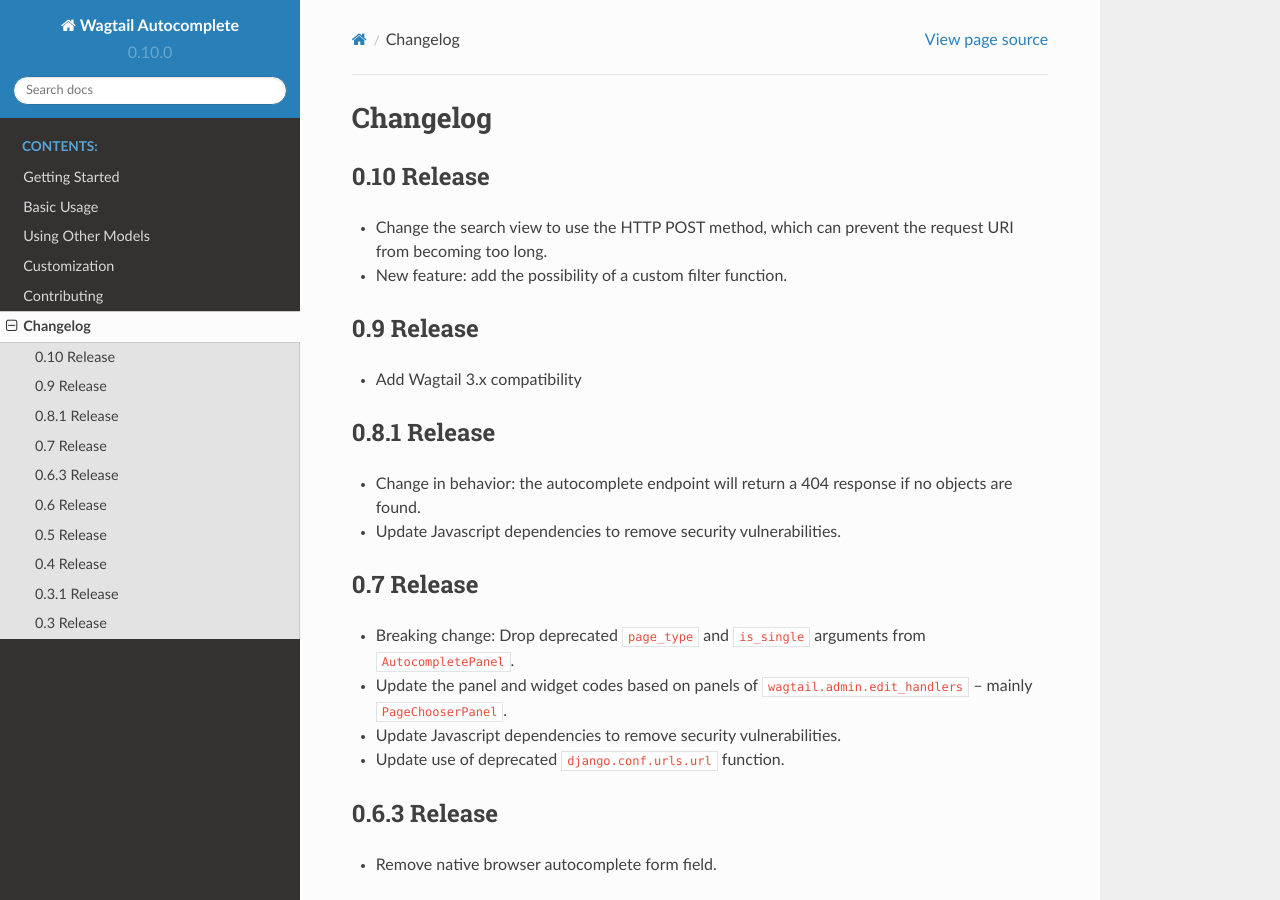
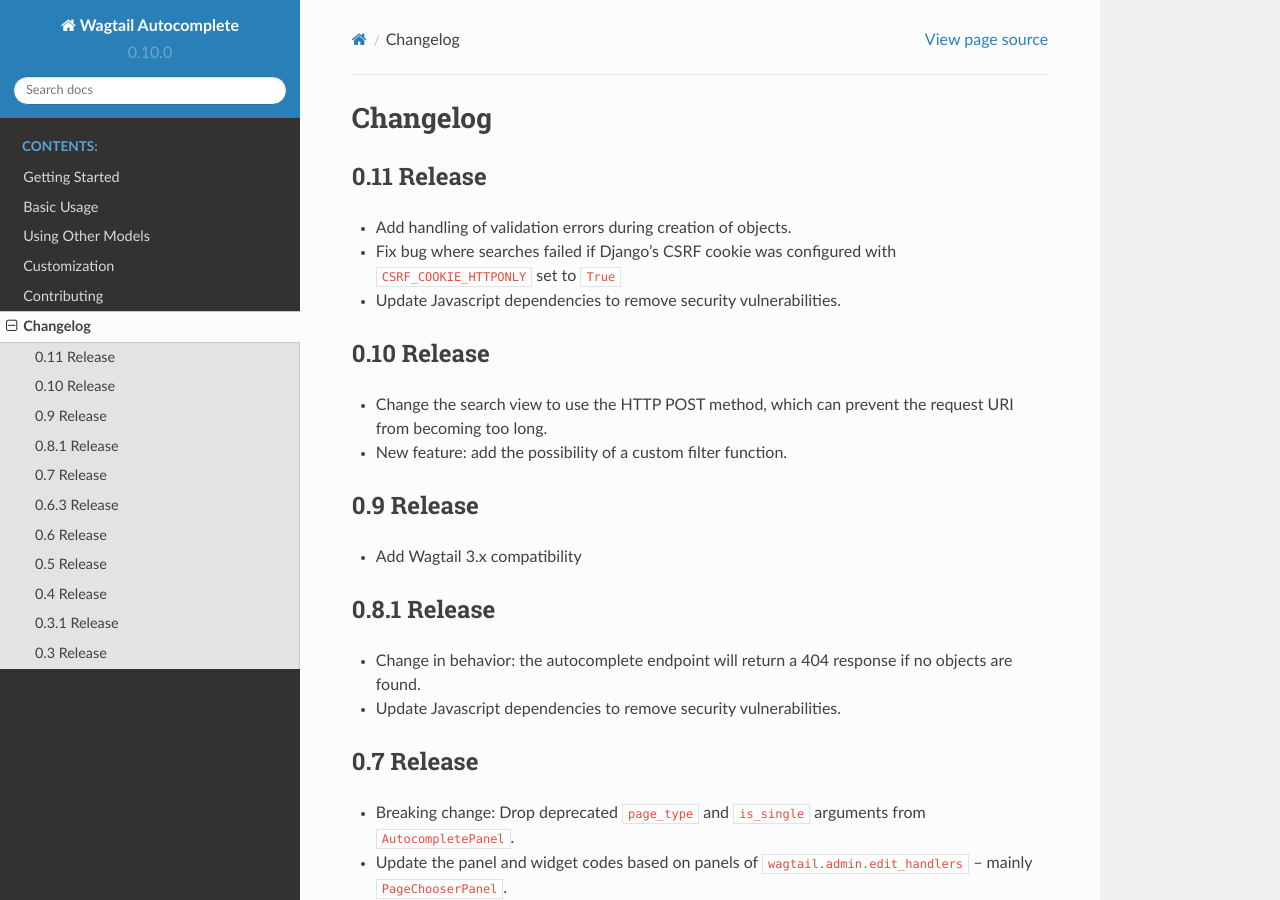
Before and after one commit to wagtail/wagtail-autocomplete, a Sphinx documentation site: the page built from docs/changelog.rst, in a window 1280 px wide and 900 px high. Built offline with Sphinx 7.4.7 and the Read the Docs theme 2.0.0, drawn with Linux system fonts in a browser that asks for light colours.

Commit message:
Update changelog

```diff
--- a/docs/changelog.rst
+++ b/docs/changelog.rst
@@ -1,6 +1,13 @@
 =========
 Changelog
 =========
+
+0.11 Release
+------------
+
+* Add handling of validation errors during creation of objects.
+* Fix bug where searches failed if Django's CSRF cookie was configured with ``CSRF_COOKIE_HTTPONLY`` set to ``True``
+* Update Javascript dependencies to remove security vulnerabilities.
 
 0.10 Release
 ------------
```
